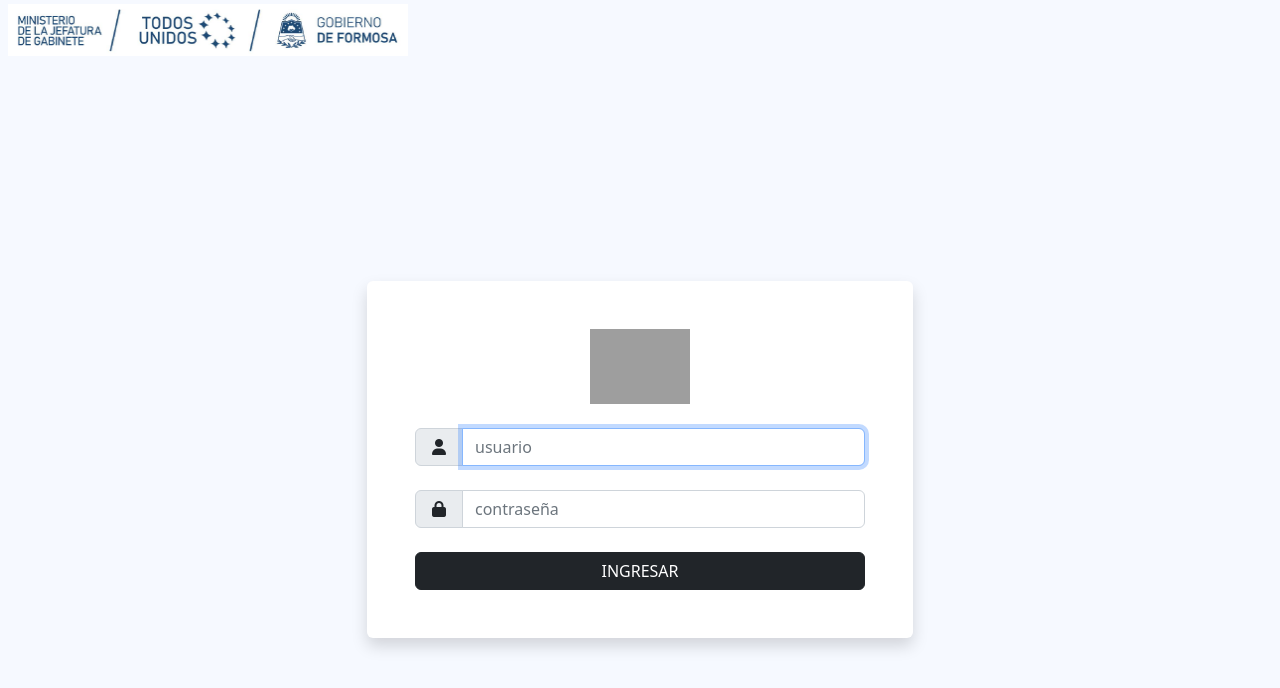
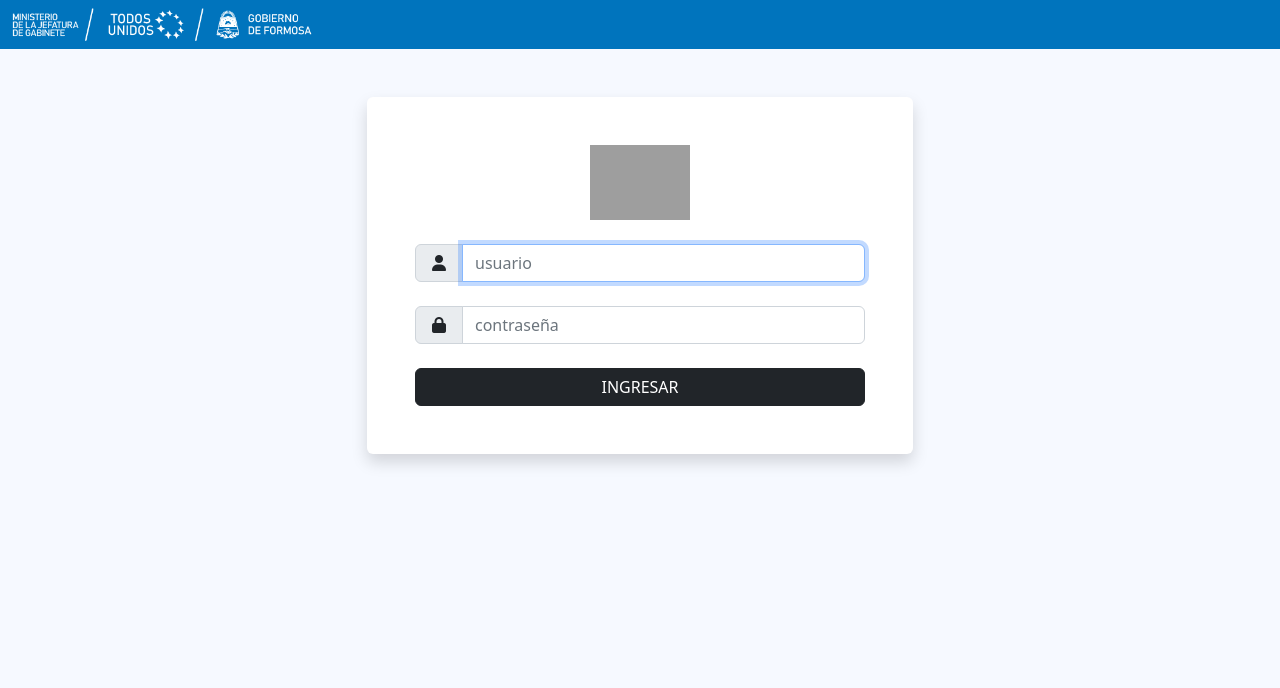
Before and after one commit to Hectorv72/react-cdg-files-search, a React (Vite) app: page / in a window 1280 px wide. Shown: the top 688 px of the page. Built offline with nearby package versions, Linux system fonts and the light colour scheme; grey boxes are pictures that could not be loaded.

Commit message:
Cambios en el formulario de alta

```diff
--- a/index.html
+++ b/index.html
@@ -3,17 +3,17 @@
 
 <head>
   <meta charset="UTF-8" />
-  <link rel="icon" type="image/svg+xml" href="/vite.svg" />
+  <link rel="icon" type="image/png" href="/public/icon.png" />
   <link href="https://cdn.jsdelivr.net/npm/bootstrap@5.2.2/dist/css/bootstrap.min.css" rel="stylesheet"
     integrity="sha384-Zenh87qX5JnK2Jl0vWa8Ck2rdkQ2Bzep5IDxbcnCeuOxjzrPF/et3URy9Bv1WTRi" crossorigin="anonymous">
   <link rel="stylesheet" href="https://cdnjs.cloudflare.com/ajax/libs/font-awesome/6.2.0/css/all.min.css"
     integrity="sha512-xh6O/CkQoPOWDdYTDqeRdPCVd1SpvCA9XXcUnZS2FmJNp1coAFzvtCN9BmamE+4aHK8yyUHUSCcJHgXloTyT2A=="
     crossorigin="anonymous" referrerpolicy="no-referrer" />
   <meta name="viewport" content="width=device-width, initial-scale=1.0" />
-  <title>Vite + React</title>
+  <title>Gestor de archivos Coordinacion Técnica</title>
 </head>
 
-<body>
+<body class="bg-main">
   <div id="root"></div>
   <script type="module" src="/src/main.jsx"></script>
   <script src="https://cdn.jsdelivr.net/npm/@popperjs/core@2.11.6/dist/umd/popper.min.js"
--- a/src/App.jsx
+++ b/src/App.jsx
@@ -5,7 +5,7 @@ import AppRoutes from './router'
 const App = () => {
 
   return (
-    <div style={{ backgroundColor: '#F6F9FF' }}>
+    <div>
       <HeaderNavbar />
       <AppRoutes />
     </div>
--- a/src/components/HeaderNavbar.jsx
+++ b/src/components/HeaderNavbar.jsx
@@ -11,14 +11,14 @@ const HeaderNavbar = () => {
   }
 
   return (
-    <div className='d-flex flex-row justify-content-between'>
+    <div className='d-flex flex-row justify-content-between p-1' style={{ backgroundColor: '#0074BD' }}>
       <div>
-        <img className='my-1 ms-2' src={imgHeader} style={{ width: 400 }} />
+        <img className='my-1 ms-2' src={imgHeader} style={{ width: 300 }} />
       </div>
       {
         session &&
         <div className='d-flex align-items-center me-3'>
-          <button onClick={handleLogout} className='btn btn-sm btn-secondary mx-1 d-flex flex-row gap-2 align-items-center'>
+          <button onClick={handleLogout} className='btn btn-sm btn-outline-light mx-1 d-flex flex-row gap-2 align-items-center'>
             <i className="fa-solid fa-door-open"></i>
             salir
           </button>
--- a/src/index.css
+++ b/src/index.css
@@ -1,70 +1,3 @@
-:root {
-  font-family: Inter, Avenir, Helvetica, Arial, sans-serif;
-  font-size: 16px;
-  line-height: 24px;
-  font-weight: 400;
-
-  color-scheme: light dark;
-  color: rgba(255, 255, 255, 0.87);
-  background-color: #242424;
-
-  font-synthesis: none;
-  text-rendering: optimizeLegibility;
-  -webkit-font-smoothing: antialiased;
-  -moz-osx-font-smoothing: grayscale;
-  -webkit-text-size-adjust: 100%;
+.bg-main {
+  background-color: #F6F9FF;
 }
-
-a {
-  font-weight: 500;
-  color: #646cff;
-  text-decoration: inherit;
-}
-a:hover {
-  color: #535bf2;
-}
-
-body {
-  margin: 0;
-  display: flex;
-  place-items: center;
-  min-width: 320px;
-  min-height: 100vh;
-}
-
-h1 {
-  font-size: 3.2em;
-  line-height: 1.1;
-}
-
-button {
-  border-radius: 8px;
-  border: 1px solid transparent;
-  padding: 0.6em 1.2em;
-  font-size: 1em;
-  font-weight: 500;
-  font-family: inherit;
-  background-color: #1a1a1a;
-  cursor: pointer;
-  transition: border-color 0.25s;
-}
-button:hover {
-  border-color: #646cff;
-}
-button:focus,
-button:focus-visible {
-  outline: 4px auto -webkit-focus-ring-color;
-}
-
-@media (prefers-color-scheme: light) {
-  :root {
-    color: #213547;
-    background-color: #ffffff;
-  }
-  a:hover {
-    color: #747bff;
-  }
-  button {
-    background-color: #f9f9f9;
-  }
-}
--- a/src/main.jsx
+++ b/src/main.jsx
@@ -1,6 +1,7 @@
 import React from 'react'
 import ReactDOM from 'react-dom/client'
 import App from './App'
+import './index.css'
 
 ReactDOM.createRoot(document.getElementById('root')).render(
   <React.StrictMode>
--- a/src/pages/ErrorPage/index.jsx
+++ b/src/pages/ErrorPage/index.jsx
@@ -1,8 +1,10 @@
 import React from 'react'
-import { useRouteError } from "react-router-dom"
+import { Button } from 'react-bootstrap';
+import { useNavigate, useRouteError } from "react-router-dom"
 
 const ErrorPage = () => {
   const error = useRouteError();
+  const navigate = useNavigate()
 
   // setTimeout(() => {
   //   window.location.href = "/"
@@ -15,6 +17,7 @@ const ErrorPage = () => {
       <p>
         <i>{error.statusText || error.message}</i>
       </p>
+      <Button variant='outline-primary' onClick={() => navigate('/')}>Volver</Button>
     </div>
   )
 }
--- a/src/pages/FormUpload/components/FormFileData.jsx
+++ b/src/pages/FormUpload/components/FormFileData.jsx
@@ -17,7 +17,7 @@ const FormFileData = () => {
   return (
     <Card className='shadow border-0 h-100'>
       <Card.Body >
-        <Card.Title className='text-center'>Información del archivo</Card.Title>
+        {/* <Card.Title className='text-center'>Información del archivo</Card.Title> */}
         <Container className='my-3'>
           <Row className='gy-2'>
             <Col xs={12} md={6}>
@@ -40,7 +40,7 @@ const FormFileData = () => {
             </Col>
             <Col xs={12}>
               <label htmlFor='tags' className='form-label'>Etiquetas: [ delimitadores: . , enter ]</label>
-              <TagsInput tags={form.tags} />
+              <TagsInput tags={form?.tags?.map(tag => ({ id: tag, text: tag })) || []} />
               {
                 renderError(errors?.tags?.show, errors?.tags?.message, 'tags')
               }
--- a/src/pages/FormUpload/components/ModalDelete.jsx
+++ b/src/pages/FormUpload/components/ModalDelete.jsx
@@ -29,11 +29,13 @@ const ModalDelete = () => {
 
   return (
     <Modal show={showModal} onHide={handleHideModal}>
-      <Modal.Header closeButton>Eliminar Archivo</Modal.Header>
       <Modal.Body>
+        <div className='text-end'>
+          <button className='btn-close' onClick={handleHideModal} />
+        </div>
         <div>Para eliminar el archivo escribe:</div>
         <strong>{prevFileName}</strong>
-        <input type='text' value={fileName} className='form-control' onChange={handleSetFileName} />
+        <input type='text' value={fileName} className='form-control mt-2' onChange={handleSetFileName} />
         <div className='my-2 d-flex justify-content-center'>
           <Button variant='outline-danger' onClick={handleSendDelete} disabled={prevFileName !== fileName || loading} >
             <i className="fa-solid fa-trash me-2"></i>
--- a/src/pages/Login/index.jsx
+++ b/src/pages/Login/index.jsx
@@ -26,7 +26,7 @@ const Login = () => {
   return (
     <main>
       {/* <!-- Section --> */}
-      <section className="vh-100 bg-soft d-flex align-items-center">
+      <section className="mt-5">
         <div className="container">
           <div className="row justify-content-center form-bg-image" data-background-lg="../../assets/img/illustrations/signin.svg">
             <div className="col-12 col-lg-6 d-flex align-items-center justify-content-center">
--- a/src/pages/Searcher/index.jsx
+++ b/src/pages/Searcher/index.jsx
@@ -10,6 +10,11 @@ import { Link } from 'react-router-dom'
 const Searcher = () => {
   const [listFiles, setListFiles] = useState([])
   const fetchToken = useFecthToken()
+
+  const handleFilterGroups = (file, tags) => {
+    const group = file.group.toLowerCase()
+    return tags.some(tag => tag === group)
+  }
 
   const handleFilterText = (file, tags) => {
     const filename = file.filename.toLowerCase()
@@ -24,7 +29,8 @@ const Searcher = () => {
     if (tags.length > 0) {
       const first = list.filter(file => handleFilterText(file, tags))
       const second = list.filter(file => handleFilterTags(file, tags))
-      const union = new Set([...first, ...second])
+      const third = list.filter(file => handleFilterGroups(file, tags))
+      const union = new Set([...first, ...second, ...third])
       setListFiles(sortListTypes([...union]))
     } else {
       setListFiles(list)
--- a/vite.config.js
+++ b/vite.config.js
@@ -3,5 +3,8 @@ import react from '@vitejs/plugin-react'
 
 // https://vitejs.dev/config/
 export default defineConfig({
-  plugins: [react()]
+  plugins: [react()],
+  server: {
+    port: 3000
+  }
 })
```
Also changed, not shown: src/pages/FormUpload/index.jsx (+15 -8 lines), public/icon.png (added), src/images/header.png.
